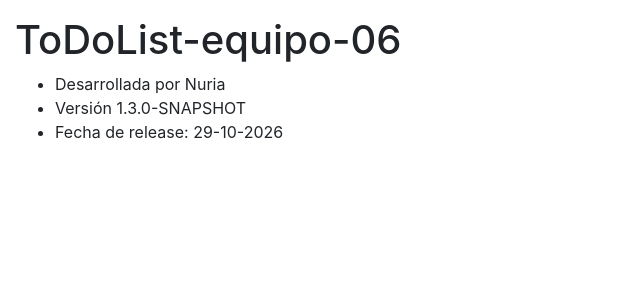
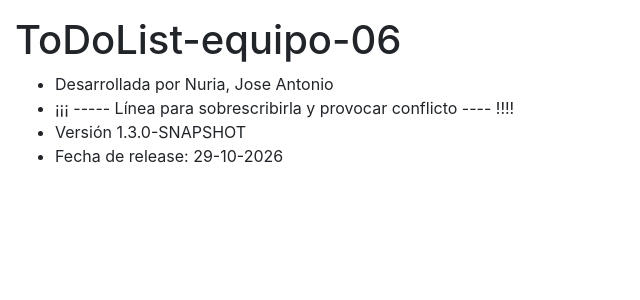
Before and after one commit to jpv49-ua/todolist-equipo-06, a Spring app: template src/main/resources/templates/about.html in a window 1280 px wide. Shown: the part 56-356 px from the top of the page, without its empty margins (0-640 px from the left). Run offline with Thymeleaf, Linux system fonts and the light colour scheme; the template is opened without the code that fills it, so the values that code supplies are empty.

Commit message:
Añadido nombre y linea para sobrescribirla y provocar conflicto

```diff
--- a/src/main/resources/templates/about.html
+++ b/src/main/resources/templates/about.html
@@ -10,7 +10,8 @@
 <div class="container-fluid mt-3">
     <h1>ToDoList-equipo-06</h1>
     <ul>
-        <li>Desarrollada por Nuria</li>
+        <li>Desarrollada por Nuria, Jose Antonio</li>
+        <li> ¡¡¡ ----- Línea para sobrescribirla y provocar conflicto ---- !!!!</li>
         <li>Versión 1.3.0-SNAPSHOT</li>
         <li>Fecha de release: 29-10-2026</li>
     </ul>
```
